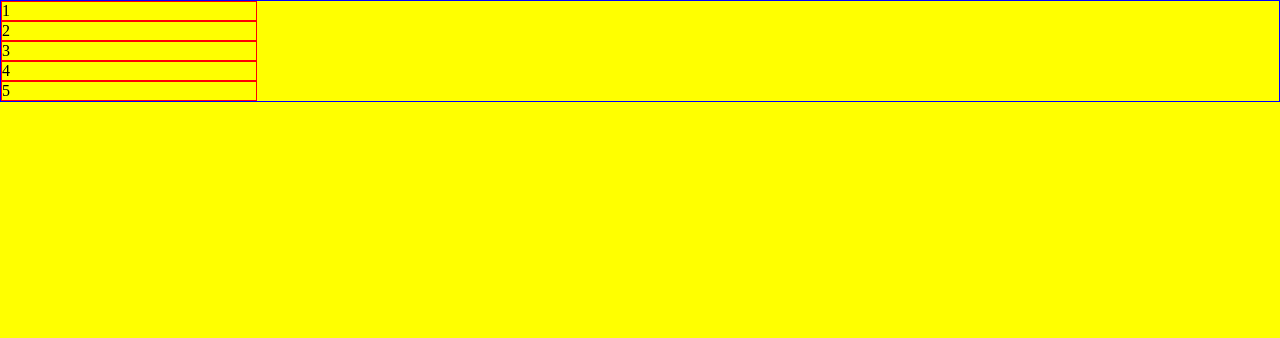
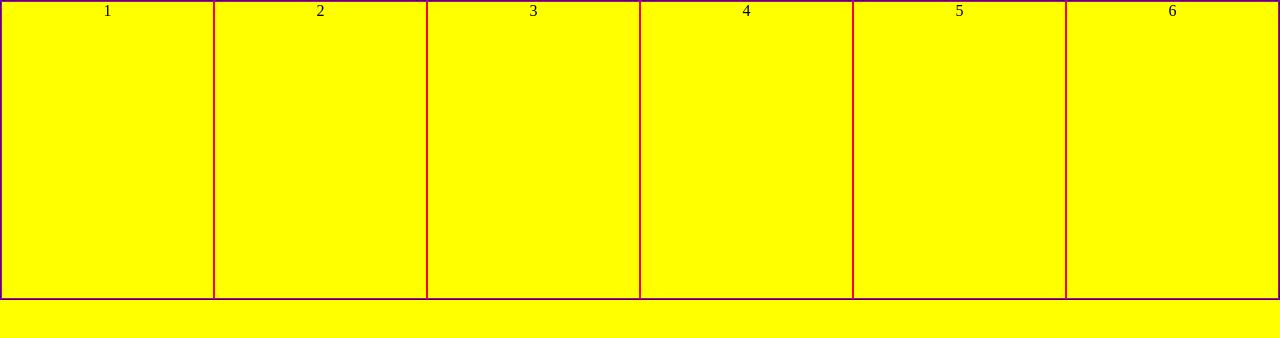
Before and after one commit to alilopez37/CursoWebA, a React (Vite) app: page /flexbox in a window 1280 px wide. Shown: the top 338 px of the page. Built offline with nearby package versions, Linux system fonts and the light colour scheme.

Commit message:
[UPDATE] Add CSS

```diff
--- a/src/assets/styles/FlexContainer.css
+++ b/src/assets/styles/FlexContainer.css
@@ -1,4 +1,9 @@
 .flexbox-container {
     width: 100%;
+    height: 300px;
     border: 1px blue solid;
+    display: flex;
+    flex-direction: row;
+    flex-wrap: nowrap;
+    align-content: stretch;
 }
--- a/src/assets/styles/ItemFlex.css
+++ b/src/assets/styles/ItemFlex.css
@@ -1,4 +1,6 @@
 .flexbox-container_child {
     width: 20%;
     border: 1px red solid;
+    display: flex;
+    justify-content: center;
 }
--- a/src/pages/Flexbox.jsx
+++ b/src/pages/Flexbox.jsx
@@ -1,7 +1,7 @@
 import FlexContainer from "../components/organism/FlexContainer";
 
 function Flexbox() {
-  const itemFlex = [1, 2, 3, 4, 5];
+  const itemFlex = [1, 2, 3, 4, 5,6];
   return (
     <>
       <FlexContainer itemFlex={itemFlex} />
```
